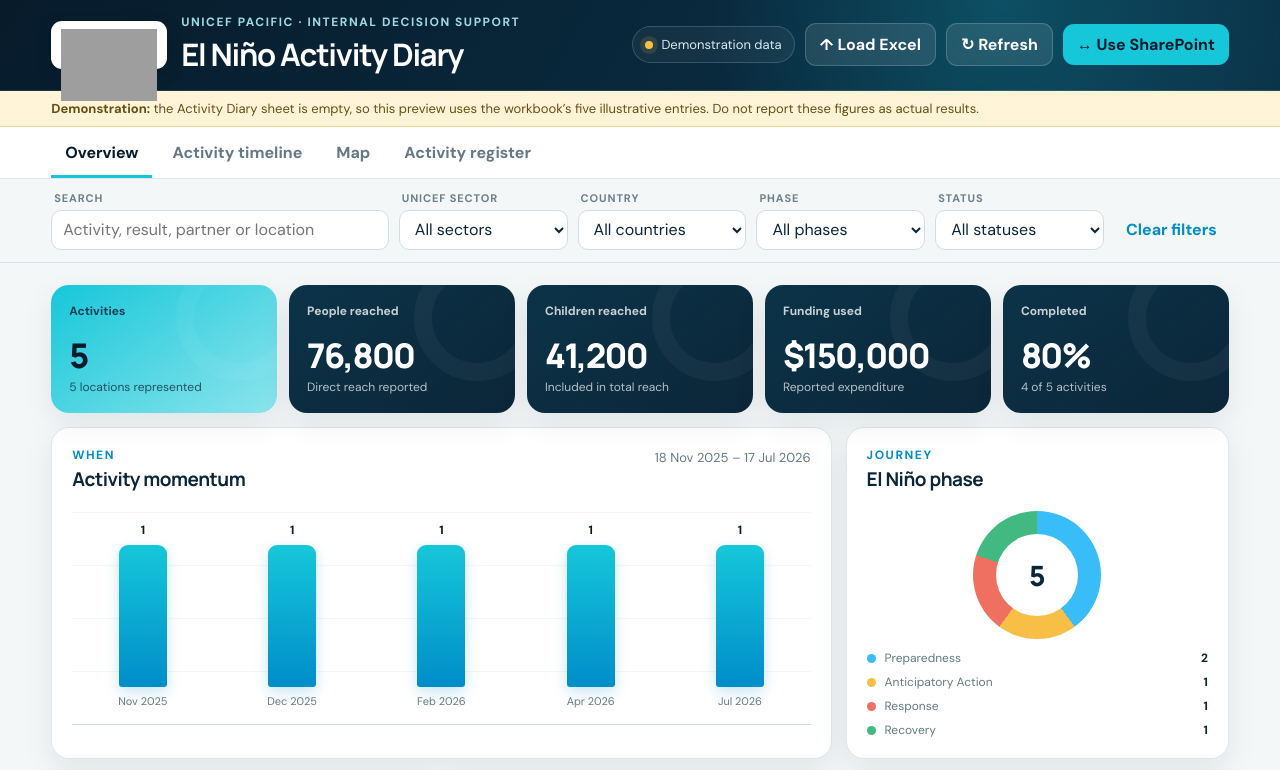
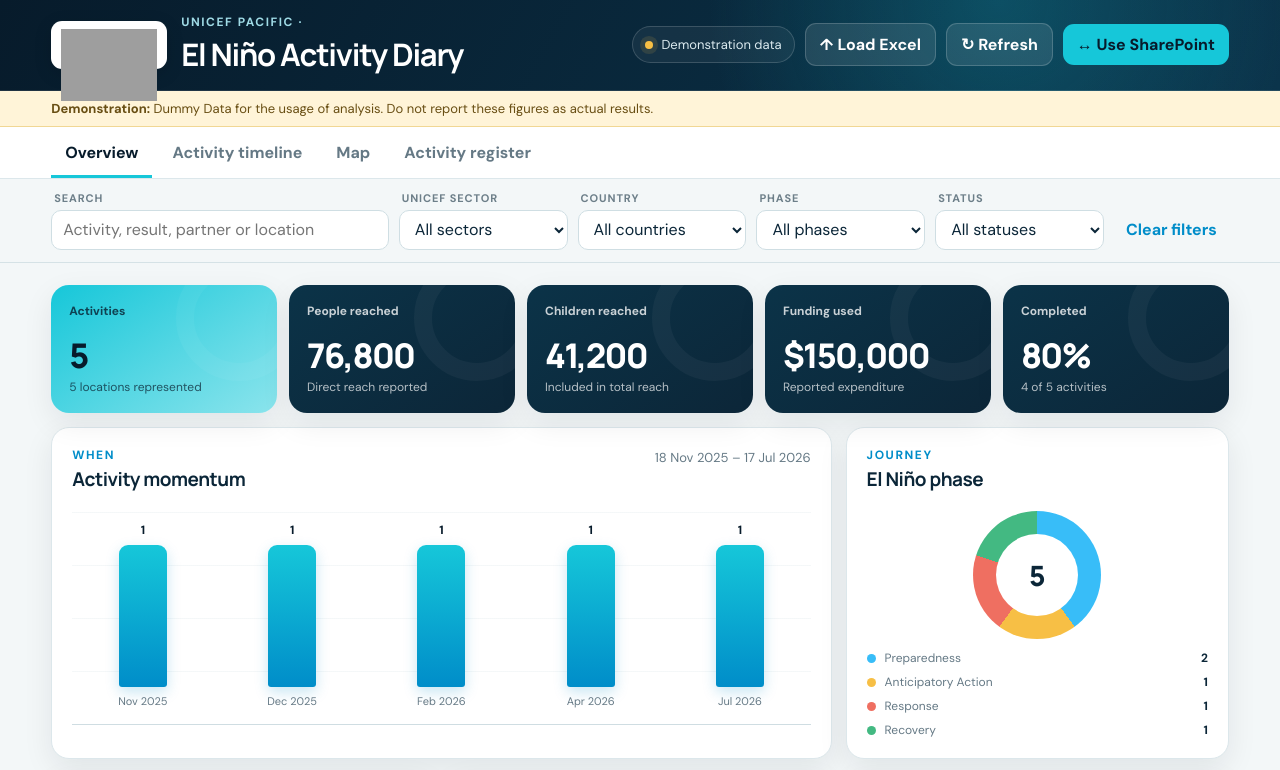
Before and after one commit to mojo97/unicefpacific-elninodiary, a plain HTML site: page index.html in a window 1280 px wide. Shown: the top 770 px of the page. Drawn offline with nearby package versions, Linux system fonts and the light colour scheme; grey boxes are pictures that could not be loaded.

Commit message:
updated the text

```diff
--- a/index.html
+++ b/index.html
@@ -4,7 +4,7 @@
   <meta charset="UTF-8">
   <meta name="viewport" content="width=device-width,initial-scale=1">
   <meta name="description" content="UNICEF Pacific El Niño activity analysis, timeline and map.">
-  <title>Pacific El Niño Activity Diary</title>
+  <title>UNICEF Pacific El Niño Activity Diary</title>
   <link rel="preconnect" href="https://fonts.googleapis.com">
   <link rel="preconnect" href="https://fonts.gstatic.com" crossorigin>
   <link href="https://fonts.googleapis.com/css2?family=DM+Sans:wght@400;500;600;700&family=Manrope:wght@500;600;700;800&display=swap" rel="stylesheet">
@@ -18,7 +18,7 @@
       <div class="unicef-logo-shell">
         <img class="unicef-logo" src="https://upload.wikimedia.org/wikipedia/commons/e/ed/Logo_of_UNICEF.svg" alt="UNICEF">
       </div>
-      <div><p class="eyebrow">UNICEF Pacific · Internal decision support</p><h1>El Niño Activity Diary</h1></div>
+      <div><p class="eyebrow">UNICEF Pacific · </p><h1>El Niño Activity Diary</h1></div>
     </div>
     <div class="header-actions">
       <div class="sync-state" id="sync-state"><i></i><span>Demonstration data</span></div>
@@ -29,7 +29,7 @@
     </div>
   </header>
 
-  <div class="demo-banner" id="demo-banner"><strong>Demonstration:</strong> the Activity Diary sheet is empty, so this preview uses the workbook’s five illustrative entries. Do not report these figures as actual results.</div>
+  <div class="demo-banner" id="demo-banner"><strong>Demonstration:</strong> Dummy Data for the usage of analysis. Do not report these figures as actual results.</div>
 
   <nav class="view-tabs" aria-label="Dashboard views">
     <button class="tab active" data-view="overview" type="button">Overview</button>
```
